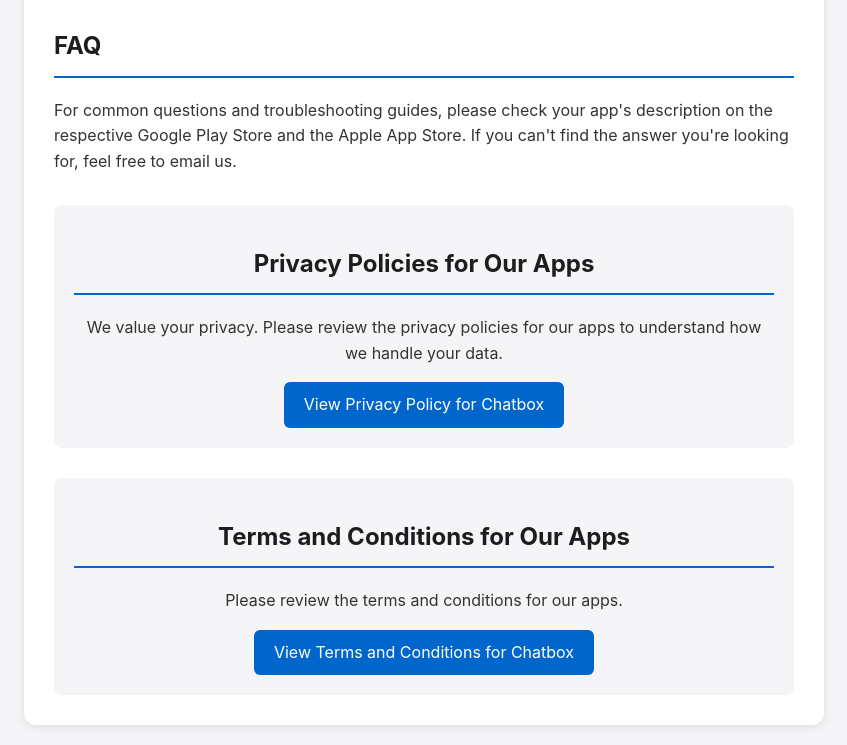
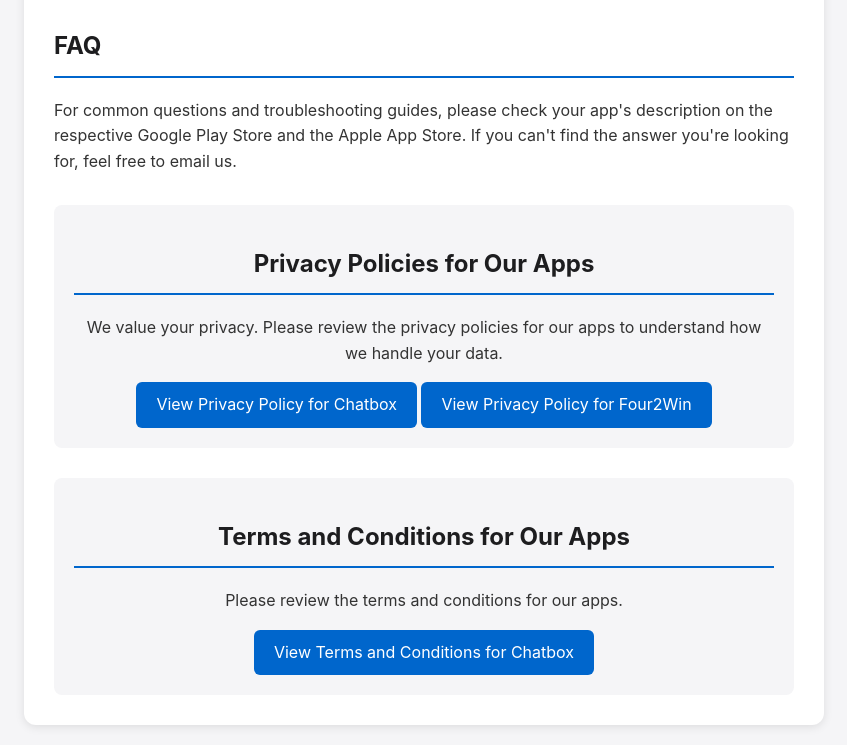
Before and after one commit to raahimkhan/Developer-Home-Page-And-Support, a plain HTML site: page index.html in a window 1280 px wide. Shown: the part 895-1640 px from the top of the page, without its empty margins (216-1063 px from the left). Drawn offline with Linux system fonts and the light colour scheme.

Commit message:
Update index.html

```diff
--- a/index.html
+++ b/index.html
@@ -136,6 +136,7 @@
             <h2>Privacy Policies for Our Apps</h2>
             <p>We value your privacy. Please review the privacy policies for our apps to understand how we handle your data.</p>
             <a href="https://raahimkhan.github.io/Chatbox-Privacy-Policy/" target="_blank">View Privacy Policy for Chatbox</a>
+            <a href="https://raahimkhan.github.io/Four2Win-Privacy-Policy/" target="_blank">View Privacy Policy for Four2Win</a>
         </div>
 
         <div class="privacy-policy">
```
